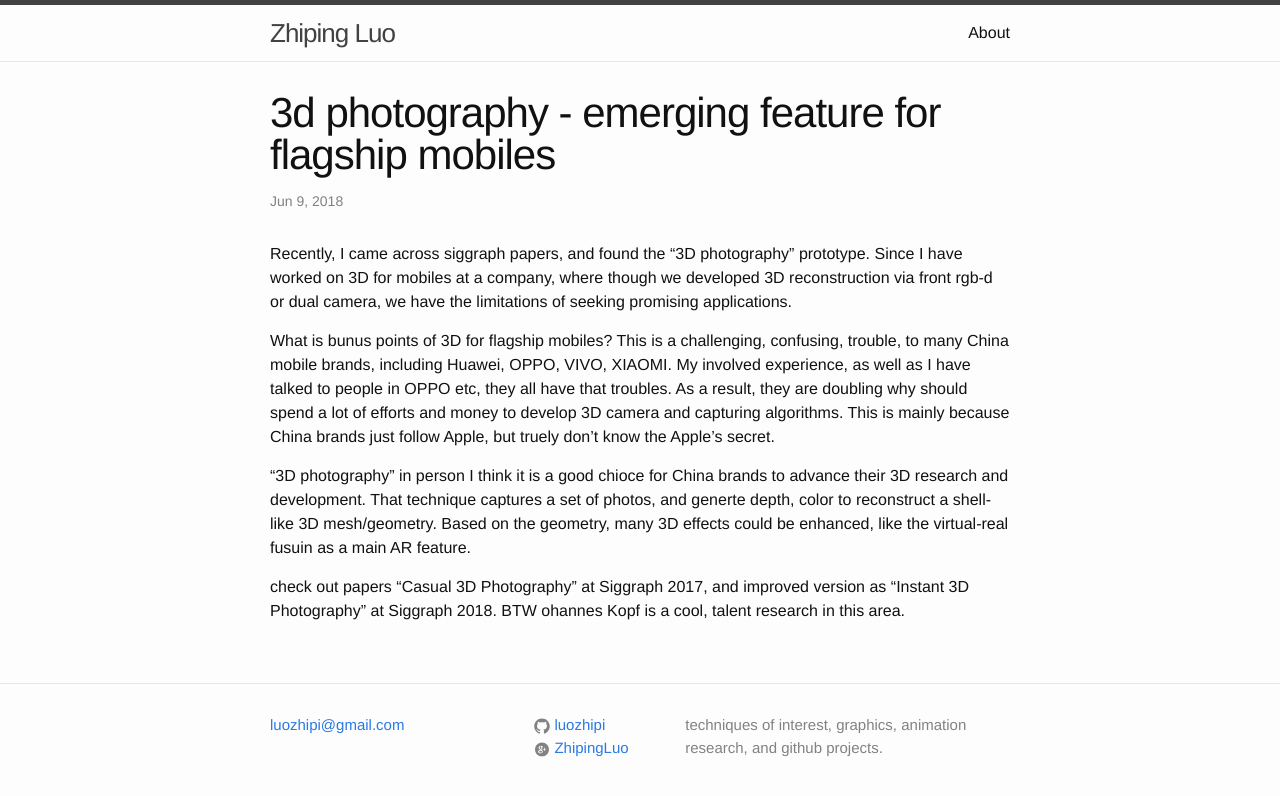
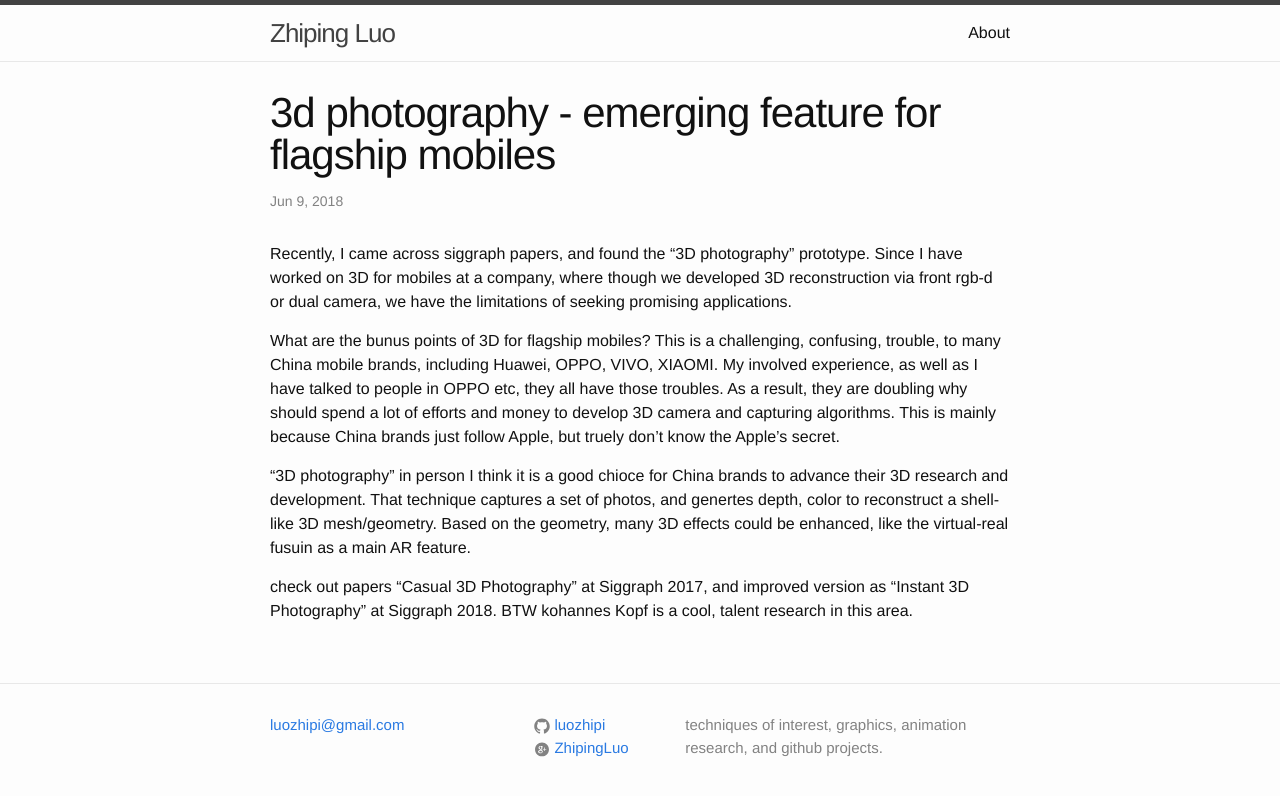
Before and after one commit to luozhipi/luozhipi.github.io, a Jekyll site: the page built from _posts/2018-06-09-3d-photography.markdown, in a window 1280 px wide. Shown: the top 796 px of the page. Built offline with Jekyll 4.4.1, drawn with Linux system fonts in a browser that asks for light colours.

Commit message:
Update 2018-06-09-3d-photography.markdown

```diff
--- a/_posts/2018-06-09-3d-photography.markdown
+++ b/_posts/2018-06-09-3d-photography.markdown
@@ -8,12 +8,12 @@
 Recently, I came across siggraph papers, and found the "3D photography" prototype. Since I have worked on 3D for mobiles at a company, where though we
 developed 3D reconstruction via front rgb-d or dual camera, we have the limitations of seeking promising applications.
 
-What is bunus points of 3D for flagship mobiles? This is a challenging, confusing, trouble, to many China mobile brands, including Huawei, OPPO, VIVO, XIAOMI.
-My involved experience, as well as I have talked to people in OPPO etc, they all have that troubles. As a result, they are doubling why should spend a lot of efforts and money
+What are the bunus points of 3D for flagship mobiles? This is a challenging, confusing, trouble, to many China mobile brands, including Huawei, OPPO, VIVO, XIAOMI.
+My involved experience, as well as I have talked to people in OPPO etc, they all have those troubles. As a result, they are doubling why should spend a lot of efforts and money
 to develop 3D camera and capturing algorithms. This is mainly because China brands just follow Apple, but truely don't know the Apple's secret.
 
 "3D photography" in person I think it is a good chioce for China brands to advance their 3D research and development. That technique captures a set of
-photos, and generte depth, color to reconstruct a shell-like 3D mesh/geometry. Based on the geometry, many 3D effects could be enhanced, like the virtual-real
+photos, and genertes depth, color to reconstruct a shell-like 3D mesh/geometry. Based on the geometry, many 3D effects could be enhanced, like the virtual-real
 fusuin as a main AR feature.
 
-check out papers "Casual 3D Photography" at Siggraph 2017, and improved version as "Instant 3D Photography" at Siggraph 2018. BTW ohannes Kopf is a cool, talent research in this area.
+check out papers "Casual 3D Photography" at Siggraph 2017, and improved version as "Instant 3D Photography" at Siggraph 2018. BTW kohannes Kopf is a cool, talent research in this area.
```
